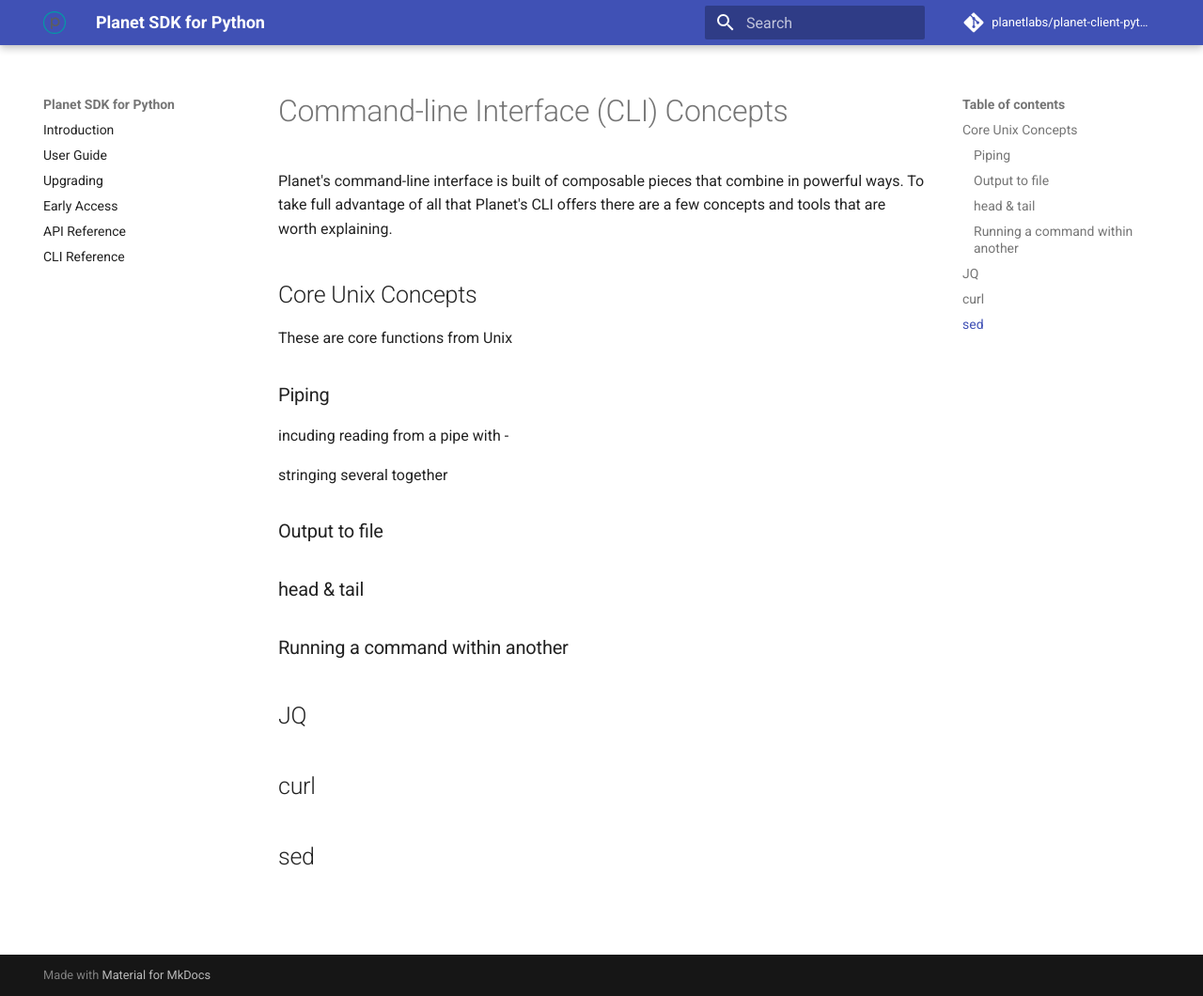
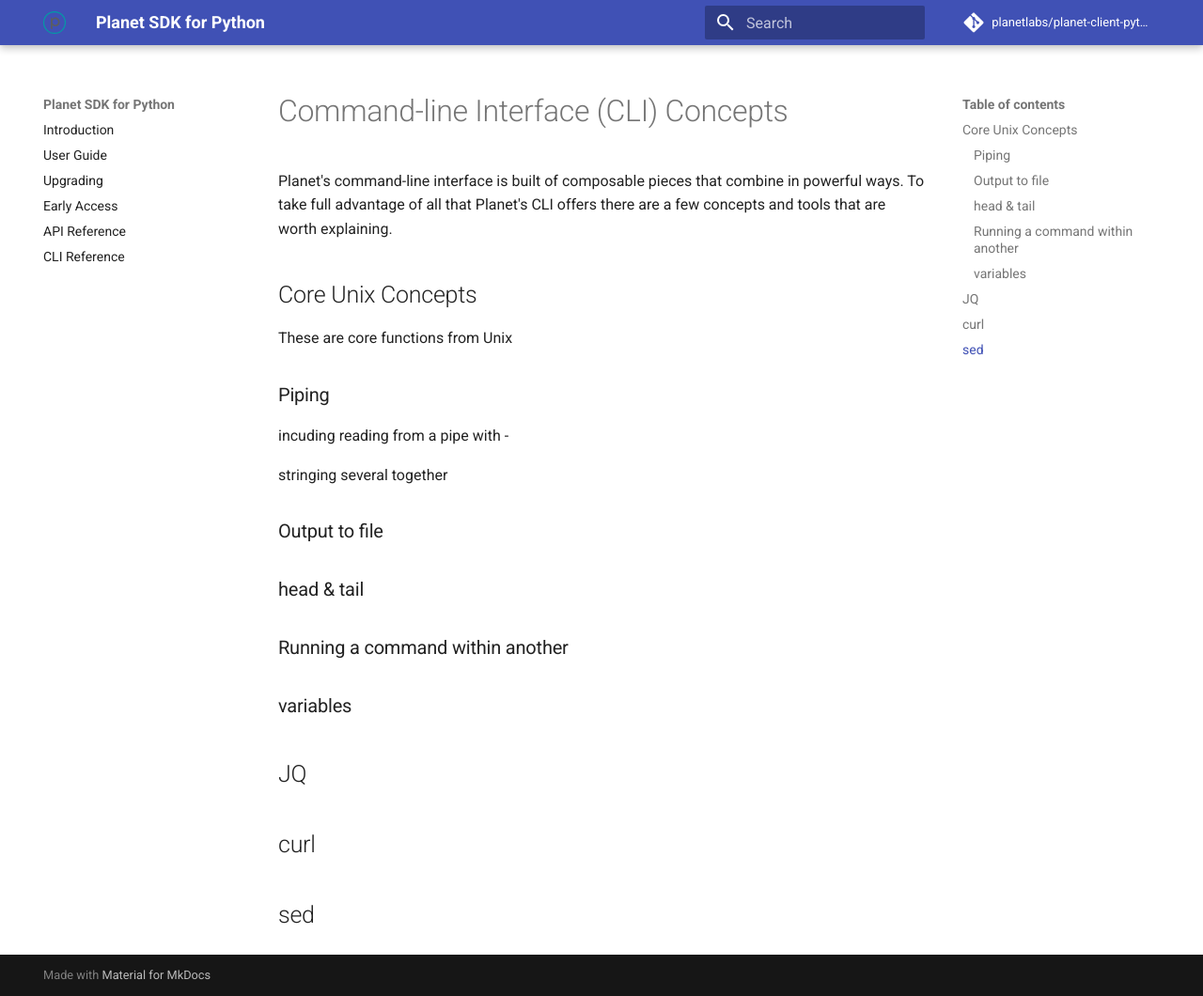
Before and after one commit to planetlabs/planet-client-python, an MkDocs documentation site: the page built from docs/cli-concepts.md, in a window 1280 px wide and 1060 px high. Shown: the whole window at 94% size. Built offline with MkDocs 1.6.1 and Material for MkDocs 9.7.7, drawn with Linux system fonts in a browser that asks for light colours; comment, search, counter and statistics services are not loaded.

Commit message:
another thing to add

```diff
--- a/docs/cli-concepts.md
+++ b/docs/cli-concepts.md
@@ -22,6 +22,8 @@ stringing several together
 
 ### Running a command within another
 
+### variables
+
 ## JQ
 
 ## curl
```
